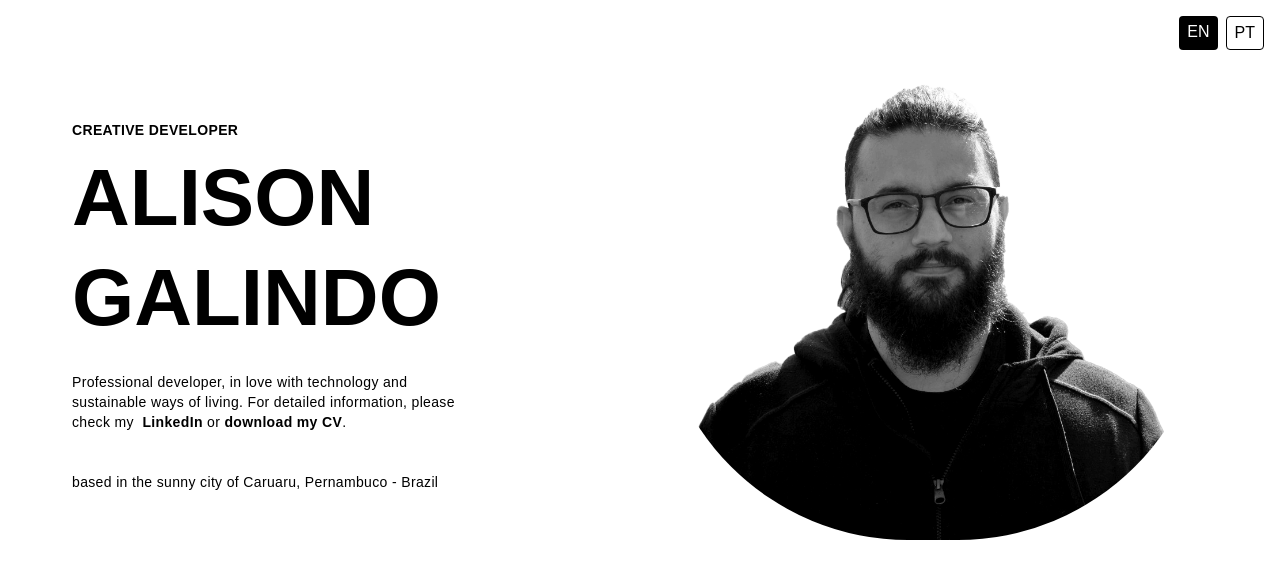
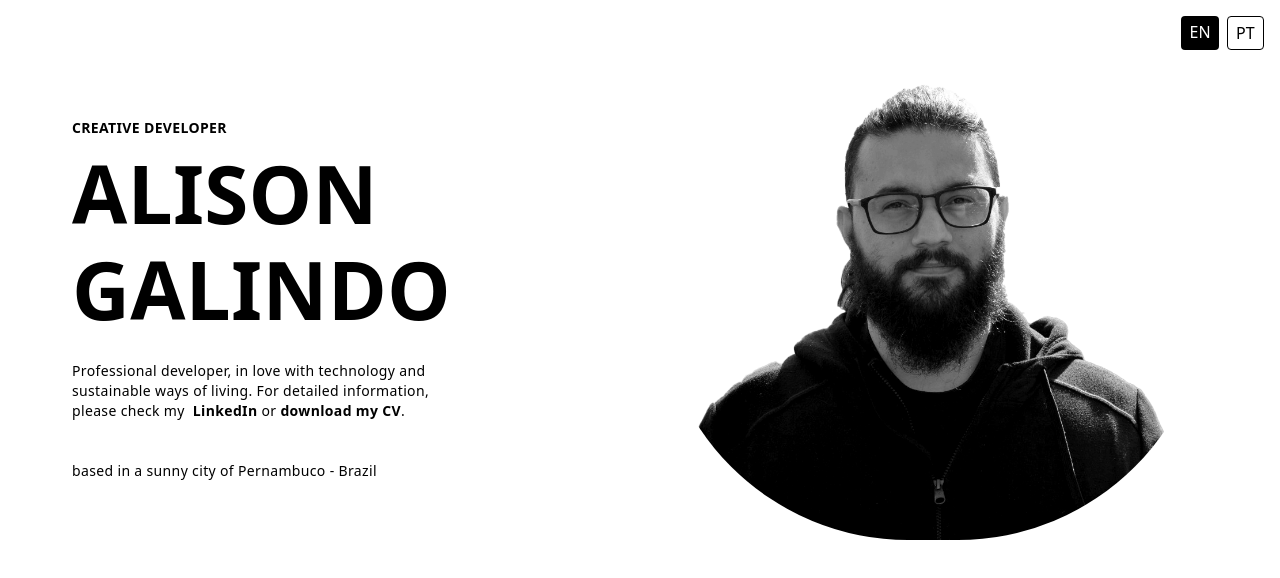
Before and after one commit to alissonrgalindo/AlissonGalindo, a Next.js app: page /en in a window 1280 px wide. Shown: the top 578 px of the page. Built offline with nearby package versions, Linux system fonts and the light colour scheme.

Commit message:
feat: improved the font type

```diff
--- a/src/app/[lang]/layout.tsx
+++ b/src/app/[lang]/layout.tsx
@@ -1,17 +1,14 @@
 import type { Metadata } from "next";
-import { Geist, Geist_Mono } from "next/font/google";
+import { Open_Sans } from "next/font/google";
 import "@/app/globals.css";
 import { getTranslations } from "@/i18n/utils";
 import { Locale, locales } from "@/i18n/config";
 
-const geistSans = Geist({
-  variable: "--font-geist-sans",
+const openSans = Open_Sans({
   subsets: ["latin"],
-});
-
-const geistMono = Geist_Mono({
-  variable: "--font-geist-mono",
-  subsets: ["latin"],
+  variable: "--font-open-sans",
+  weight: ["300", "400", "500", "600", "700", "800"],
+  display: "swap",
 });
 
 export async function generateMetadata({
@@ -44,7 +41,7 @@ export default async function RootLayout({
   return (
     <html lang={lang}>
       <body
-        className={`${geistSans.variable} ${geistMono.variable} antialiased`}
+        className={`${openSans.variable} antialiased`}
       >
         {children}
       </body>
--- a/src/app/globals.css
+++ b/src/app/globals.css
@@ -8,8 +8,7 @@
 @theme inline {
   --color-background: var(--background);
   --color-foreground: var(--foreground);
-  --font-sans: var(--font-geist-sans);
-  --font-mono: var(--font-geist-mono);
+  --font-sans: var(--font-open-sans);
 }
 
 @media (prefers-color-scheme: dark) {
@@ -22,7 +21,19 @@
 body {
   background: var(--background);
   color: var(--foreground);
-  font-family: Arial, Helvetica, sans-serif;
+  font-family: var(--font-sans), Arial, Helvetica, sans-serif;
+  font-size: 16px;
+  line-height: 1.5;
+  letter-spacing: 0.015em;
+}
+
+h1, h2, h3, h4, h5, h6 {
+  font-weight: 700;
+  line-height: 1.2;
+}
+
+p {
+  margin-bottom: 1rem;
 }
 
 @layer utilities {
--- a/src/i18n/dictionaries/en.ts
+++ b/src/i18n/dictionaries/en.ts
@@ -6,7 +6,7 @@ const en = {
     linkedinLink: "LinkedIn",
     orText: "or",
     downloadCV: "download my CV",
-    location: "based in the sunny city of Caruaru, Pernambuco - Brazil",
+    location: "based in a sunny city of Pernambuco - Brazil",
   },
   meta: {
     title: "Alison Galindo",
--- a/src/i18n/dictionaries/pt-BR.ts
+++ b/src/i18n/dictionaries/pt-BR.ts
@@ -6,7 +6,7 @@ const ptBR = {
     linkedinLink: "Linkedin",
     orText: "ou",
     downloadCV: "Baixe meu CV",
-    location: "morando na ensolarada cidade do Caruaru, Pernambuco - Brasil"
+    location: "morando na ensolarada cidade de Pernambuco - Brasil"
   },
   meta: {
     title: "Alison Galindo",
```
